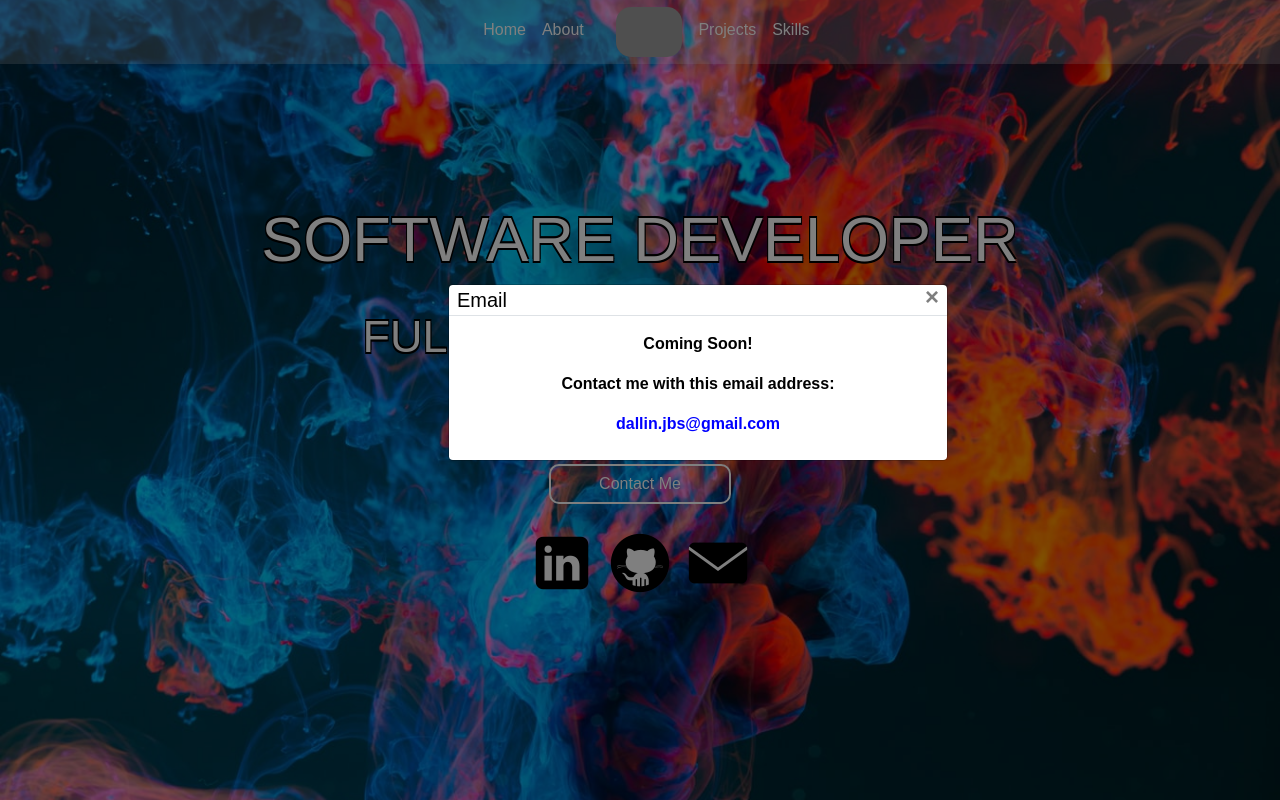
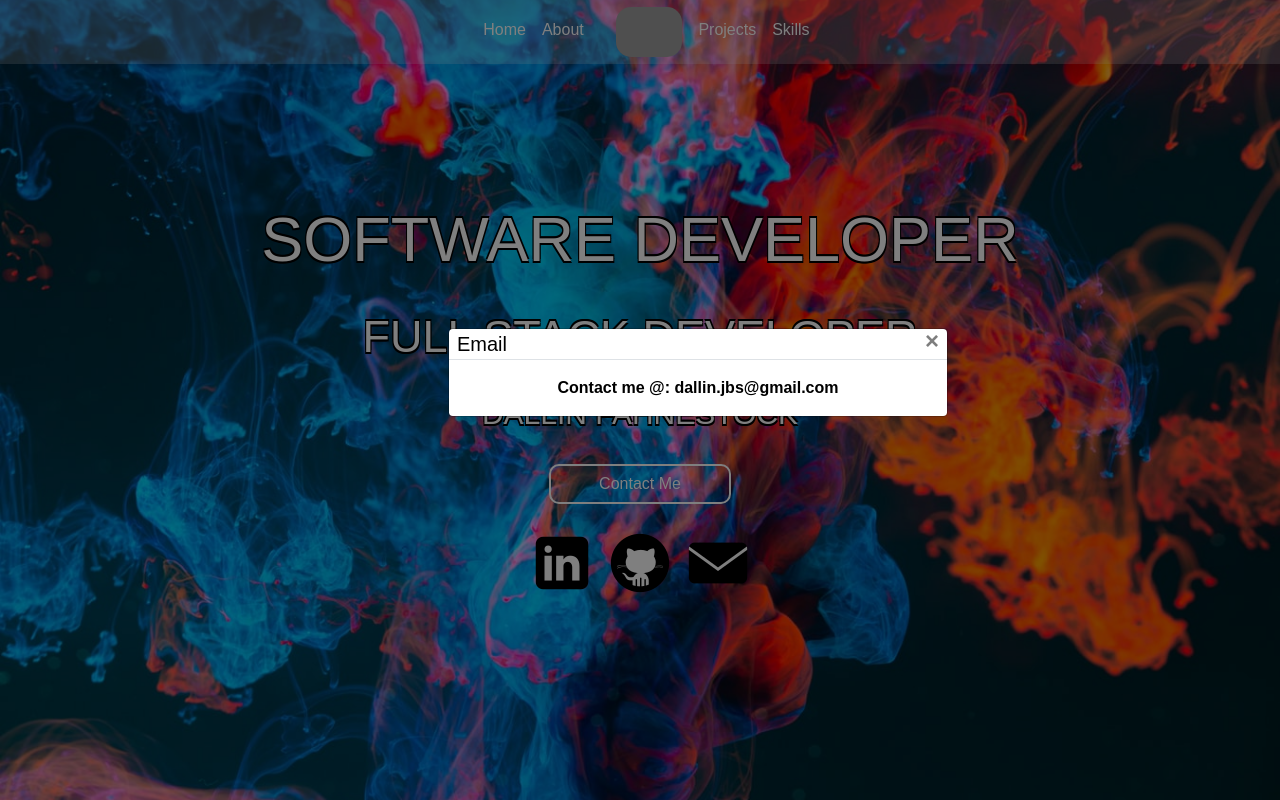
Before and after one commit to dfahn03/dallinfahnestock, a Vue app: page /#/ in a window 1280 px wide. Both pictures are taken after a click on the button "Contact Me". Shown: the top 800 px of the page. Built offline with nearby package versions, Linux system fonts and the light colour scheme; grey boxes are pictures that could not be loaded; a web font is replaced by a local one.

Commit message:
sight changes to email vue

```diff
--- a/src/components/Email.vue
+++ b/src/components/Email.vue
@@ -12,9 +12,9 @@
             </button>
           </div>
           <div class="modal-body mt-3">
-            <p>Coming Soon!</p>
-            <p>Contact me with this email address:</p>
-            <p class="emailAdd mb-4">dallin.jbs@gmail.com</p>
+            <!-- <p>Coming Soon!</p> -->
+            <p>Contact me @: dallin.jbs@gmail.com</p>
+            <!-- <p class="emailAdd mb-4">dallin.jbs@gmail.com</p> -->
           </div>
         </div>
       </div>
```
